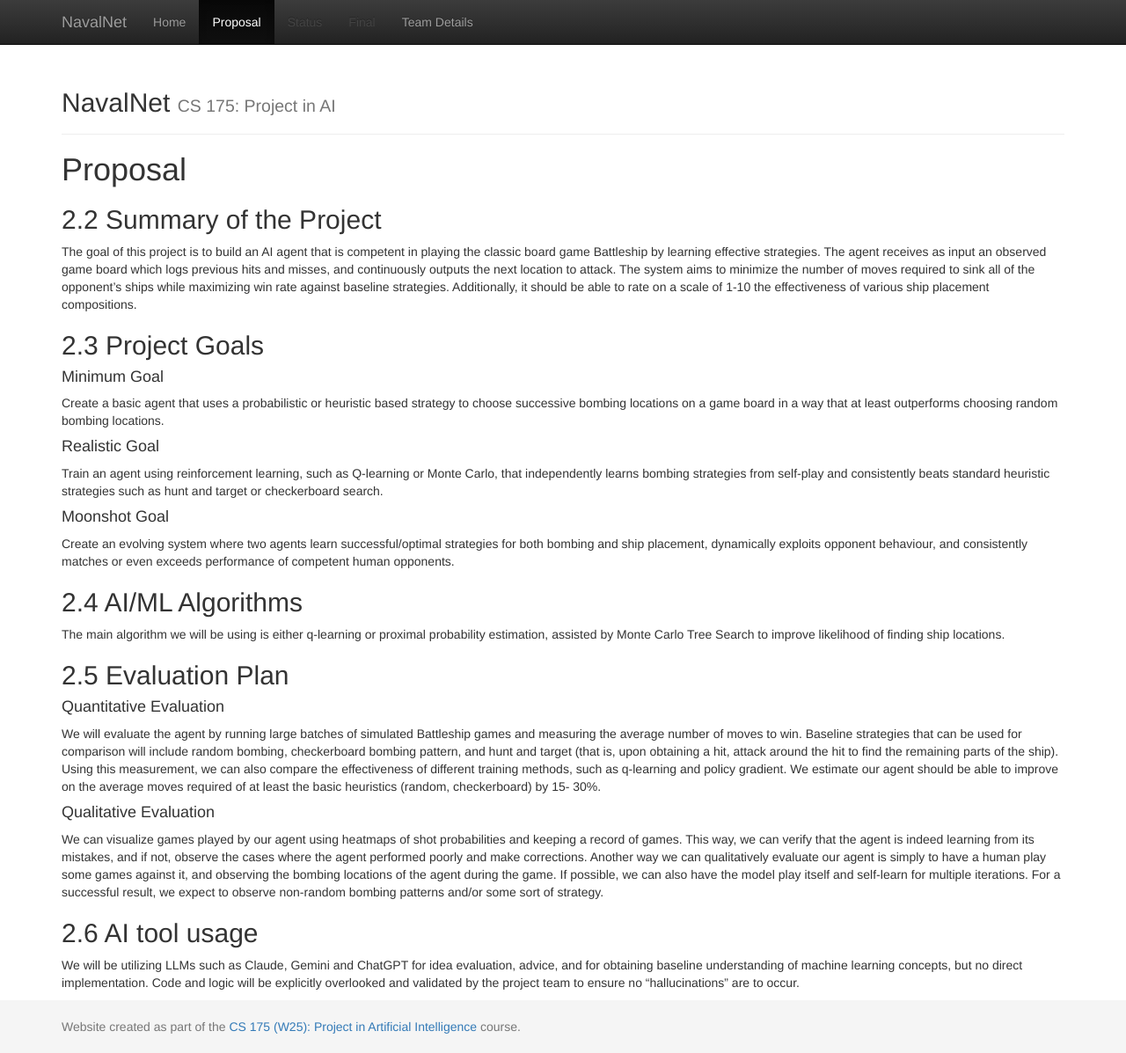
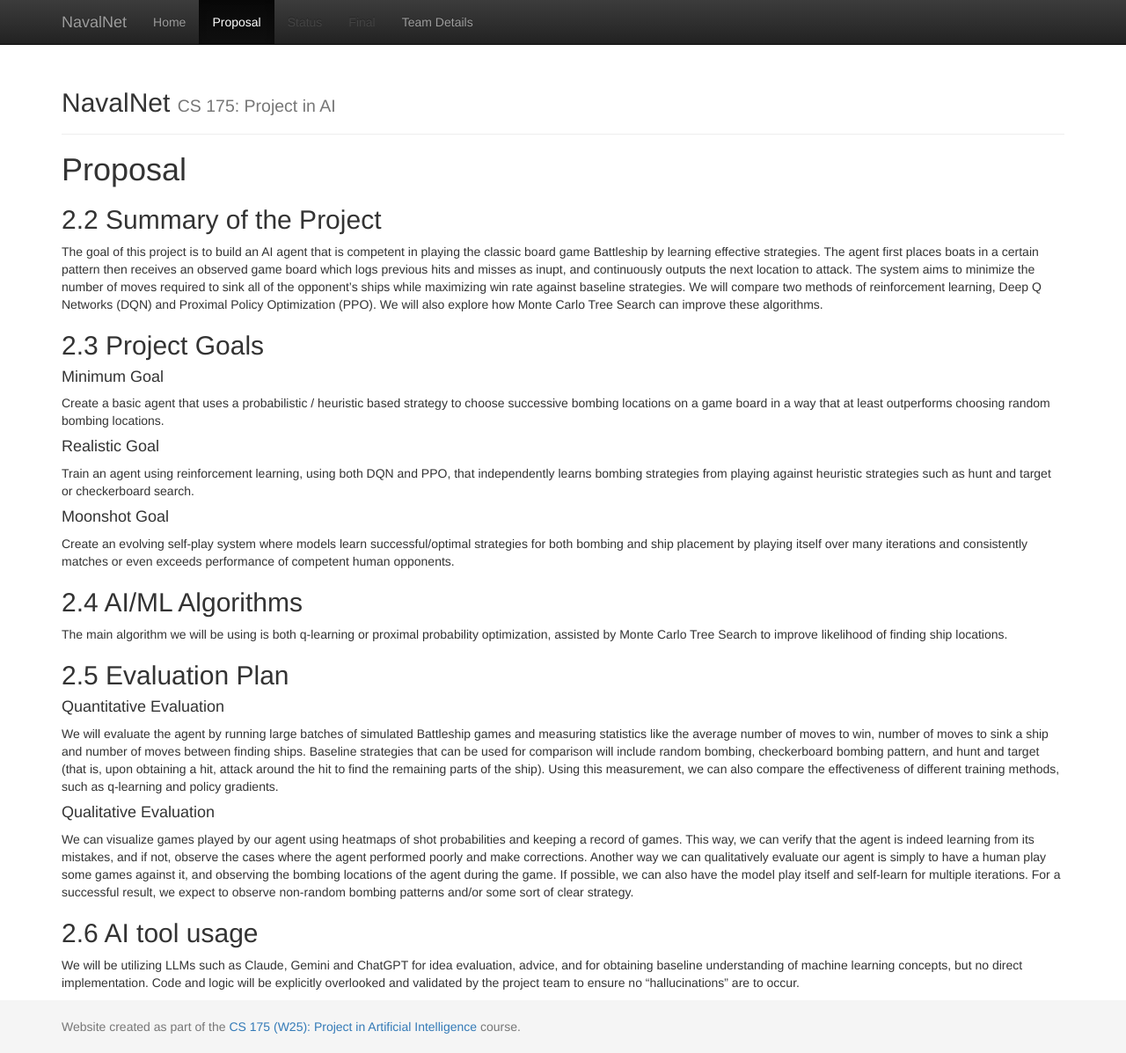
Before and after one commit to WilsonSoetomo/NavalNet, a Jekyll site: the page built from docs/proposal.md, in a window 1280 px wide and 1197 px high. Shown: the whole window at 88% size. Built offline with Jekyll 4.4.1, drawn with Linux system fonts in a browser that asks for light colours.

Commit message:
Edits to proposal

```diff
--- a/docs/proposal.md
+++ b/docs/proposal.md
@@ -8,28 +8,28 @@ title:  Proposal
 
 ## 2.2 Summary of the Project
 
-The goal of this project is to build an AI agent that is competent in playing the classic board game Battleship by learning effective strategies. The agent receives as input an observed game board which logs previous hits and misses, and continuously outputs the next location to attack. The system aims to minimize the number of moves required to sink all of the opponent's ships while maximizing win rate against baseline strategies. Additionally, it should be able to rate on a scale of 1-10 the effectiveness of various ship placement compositions.
+The goal of this project is to build an AI agent that is competent in playing the classic board game Battleship by learning effective strategies. The agent first places boats in a certain pattern then receives an observed game board which logs previous hits and misses as inupt, and continuously outputs the next location to attack. The system aims to minimize the number of moves required to sink all of the opponent's ships while maximizing win rate against baseline strategies. We will compare two methods of reinforcement learning, Deep Q Networks (DQN) and Proximal Policy Optimization (PPO). We will also explore how Monte Carlo Tree Search can improve these algorithms.
 
 ## 2.3 Project Goals
 
 #### Minimum Goal
-Create a basic agent that uses a probabilistic or heuristic based strategy to choose successive bombing locations on a game board in a way that at least outperforms choosing random bombing locations.
+Create a basic agent that uses a probabilistic / heuristic based strategy to choose successive bombing locations on a game board in a way that at least outperforms choosing random bombing locations.
 
 #### Realistic Goal
-Train an agent using reinforcement learning, such as Q-learning or Monte Carlo, that independently learns bombing strategies from self-play and consistently beats standard heuristic strategies such as hunt and target or checkerboard search.
+Train an agent using reinforcement learning, using both DQN and PPO, that independently learns bombing strategies from playing against heuristic strategies such as hunt and target or checkerboard search.
 
 #### Moonshot Goal
-Create an evolving system where two agents learn successful/optimal strategies for both bombing and ship placement, dynamically exploits opponent behaviour, and consistently matches or even exceeds performance of competent human opponents.
+Create an evolving self-play system where models learn successful/optimal strategies for both bombing and ship placement by playing itself over many iterations and consistently matches or even exceeds performance of competent human opponents.
 
 ## 2.4 AI/ML Algorithms
-The main algorithm we will be using is either q-learning or proximal probability estimation, assisted by Monte Carlo Tree Search to improve likelihood of finding ship locations.
+The main algorithm we will be using is both q-learning or proximal probability optimization, assisted by Monte Carlo Tree Search to improve likelihood of finding ship locations.
 
 ## 2.5 Evaluation Plan
 #### Quantitative Evaluation
-We will evaluate the agent by running large batches of simulated Battleship games and measuring the average number of moves to win. Baseline strategies that can be used for comparison will include random bombing, checkerboard bombing pattern, and hunt and target (that is, upon obtaining a hit, attack around the hit to find the remaining parts of the ship). Using this measurement, we can also compare the effectiveness of different training methods, such as q-learning and policy gradient. We estimate our agent should be able to improve on the average moves required of at least the basic heuristics (random, checkerboard) by 15- 30%.
+We will evaluate the agent by running large batches of simulated Battleship games and measuring statistics like the average number of moves to win, number of moves to sink a ship and number of moves between finding ships. Baseline strategies that can be used for comparison will include random bombing, checkerboard bombing pattern, and hunt and target (that is, upon obtaining a hit, attack around the hit to find the remaining parts of the ship). Using this measurement, we can also compare the effectiveness of different training methods, such as q-learning and policy gradients.
 
 #### Qualitative Evaluation
-We can visualize games played by our agent using heatmaps of shot probabilities and keeping a record of games. This way, we can verify that the agent is indeed learning from its mistakes, and if not, observe the cases where the agent performed poorly and make corrections. Another way we can qualitatively evaluate our agent is simply to have a human play some games against it, and observing the bombing locations of the agent during the game. If possible, we can also have the model play itself and self-learn for multiple iterations. For a successful result, we expect to observe non-random bombing patterns and/or some sort of strategy.
+We can visualize games played by our agent using heatmaps of shot probabilities and keeping a record of games. This way, we can verify that the agent is indeed learning from its mistakes, and if not, observe the cases where the agent performed poorly and make corrections. Another way we can qualitatively evaluate our agent is simply to have a human play some games against it, and observing the bombing locations of the agent during the game. If possible, we can also have the model play itself and self-learn for multiple iterations. For a successful result, we expect to observe non-random bombing patterns and/or some sort of clear strategy.
 
 ## 2.6 AI tool usage
 We will be utilizing LLMs such as Claude, Gemini and ChatGPT for idea evaluation, advice, and for obtaining baseline understanding of machine learning concepts, but no direct implementation. Code and logic will be explicitly overlooked and validated by the project team to ensure no “hallucinations” are to occur.
```
